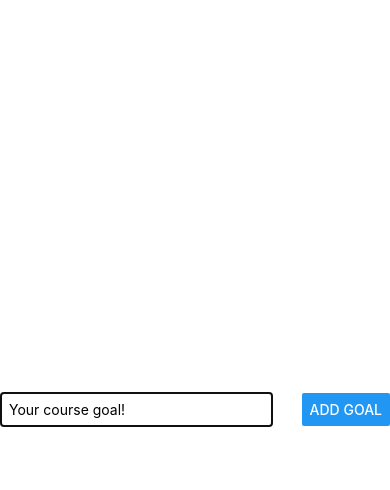
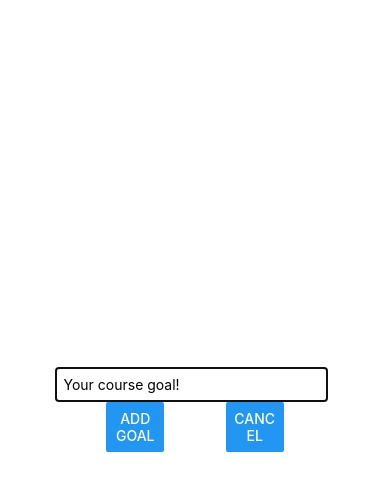
Before and after one commit to duyen0629/react-native-starter, a React Native app: screen / in a window 390 px wide. Both pictures are taken after a click on the button "ADD NEW GOAL". Shown: the top 490 px of the page. Built offline with nearby package versions, Linux system fonts and the light colour scheme.

Commit message:
Styling Modal

```diff
--- a/components/GoalInput.js
+++ b/components/GoalInput.js
@@ -19,7 +19,14 @@
           onChangeText={goalInputHandler}
           value={enteredGoalText}
         />
-        <Button title="Add Goal" onPress={addGoalTextHandler} />
+        <View style={styles.buttonContainer}>
+          <View style={styles.button}>
+            <Button title="Add Goal" onPress={addGoalTextHandler} />
+          </View>
+          <View style={styles.button}>
+            <Button title="Cancel" onPress={props.onCancel} />
+          </View>
+        </View>
       </View>
     </Modal>
   );
@@ -30,8 +37,7 @@
 const styles = StyleSheet.create({
   inputContainer: {
     flex: 1,
-    flexDirection: "row",
-    justifyContent: "space-between",
+    justifyContent: "center",
     alignItems: "center",
     marginBottom: 24,
     borderBottomWidth: 1,
@@ -44,4 +50,12 @@
     marginRight: 8,
     padding: 8,
   },
+  buttonContainer: {
+    flexDirection: "row",
+    justifyContent: "space-between",
+  },
+  button: {
+    width: "30%",
+    marginHorizontal: 8,
+  },
 });
```
